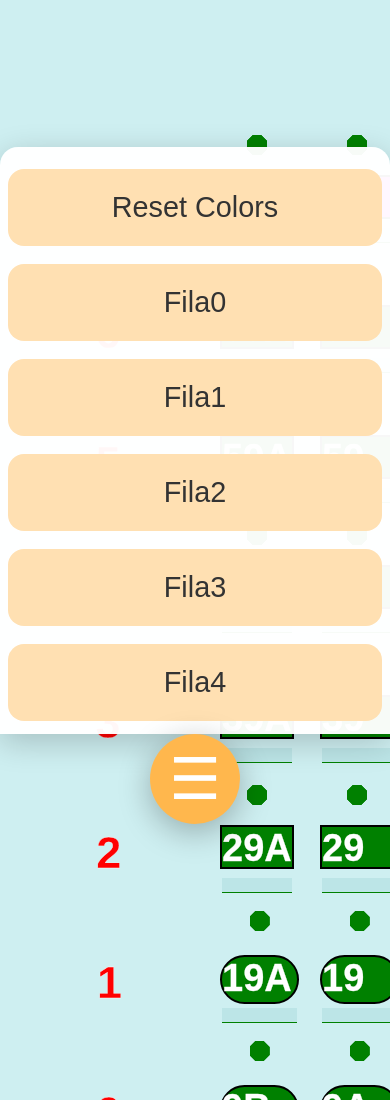
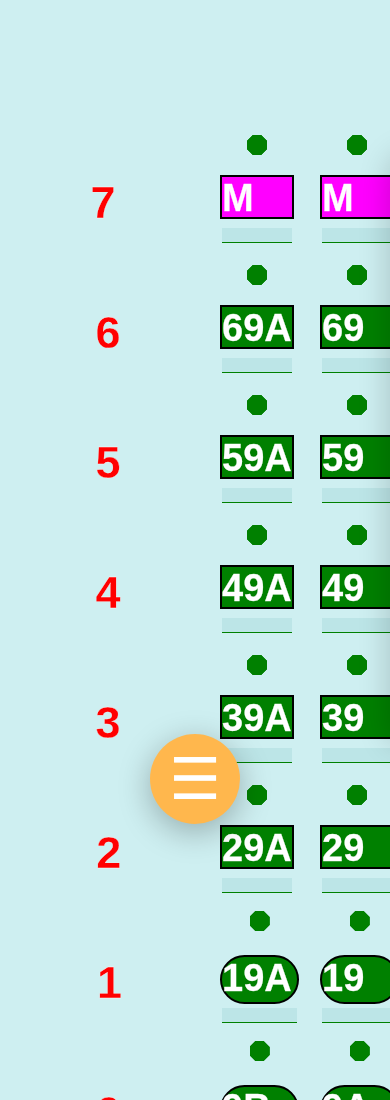
Before and after one commit to Kawasaki93/movil, a plain HTML site: page index.html in a window 390 px wide. Shown: the top 1100 px of the page. Drawn offline with nearby package versions, Linux system fonts and the light colour scheme.

Commit message:
Add files via upload

```diff
--- a/style.css
+++ b/style.css
@@ -915,6 +915,7 @@ input, textarea {
     flex-direction: column;
     align-items: center;
     gap: 18px;
+    margin-left: 100%;
   }
   .menu-desplegable button {
     width: 96vw;
```
